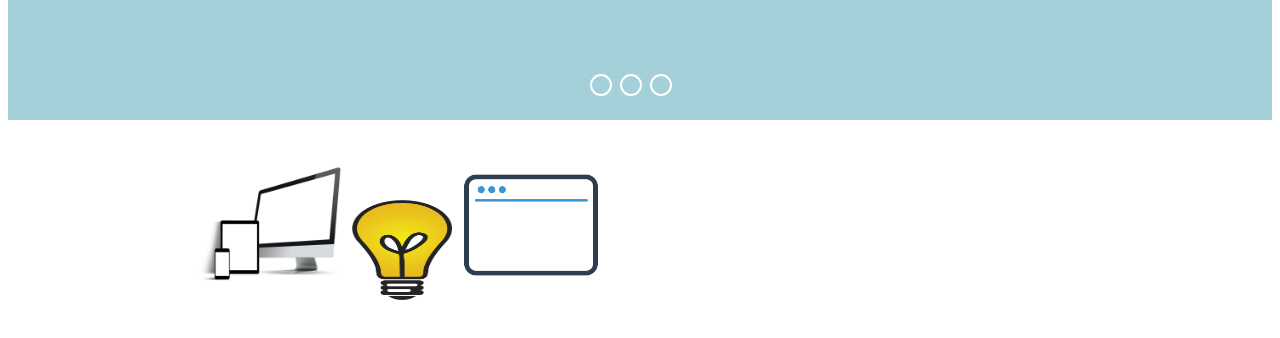
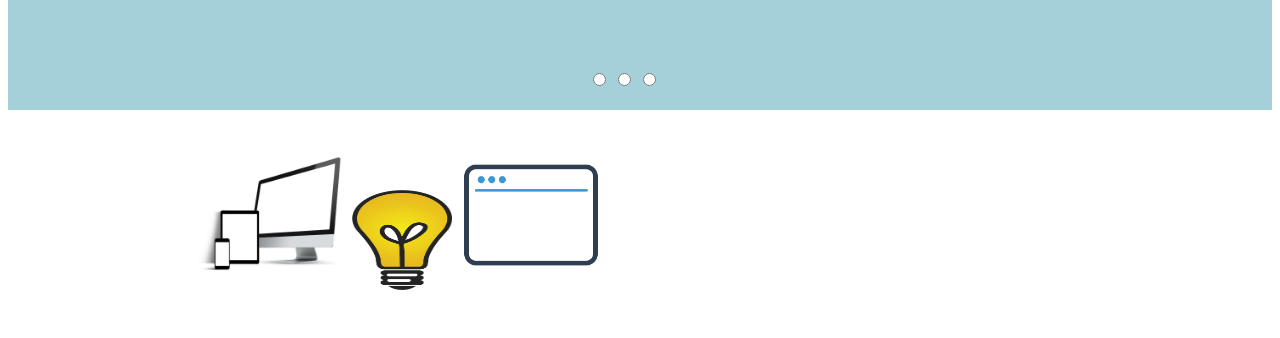
Before and after one commit to Asya-Kim/shit-task2, a plain HTML site: page index.html in a window 1280 px wide. Shown: the part 408-746 px from the top of the page. Drawn offline with Linux system fonts and the light colour scheme.

Commit message:
fixed buttons form and type

```diff
--- a/index.css
+++ b/index.css
@@ -24,6 +24,7 @@
 }
 
 .buttons-top:hover {
+    cursor: pointer;
     background-color: #4c4e4e;
     border-color: #4c4e4e;
     border-radius: 5px;
--- a/index.html
+++ b/index.html
@@ -37,9 +37,11 @@
                 </div>
                 <p>
                     <div class="buttons">
-                        <button></button>
-                        <button></button>
-                        <button></button>
+                        <form>
+                            <input type="radio" name="name" value="first"></button>
+                            <input type="radio" name="name" value="second"></button>
+                            <input type="radio" name="name" value="third"></button>
+                        </form>
                     </div>
                 </p>
             </div>
```
